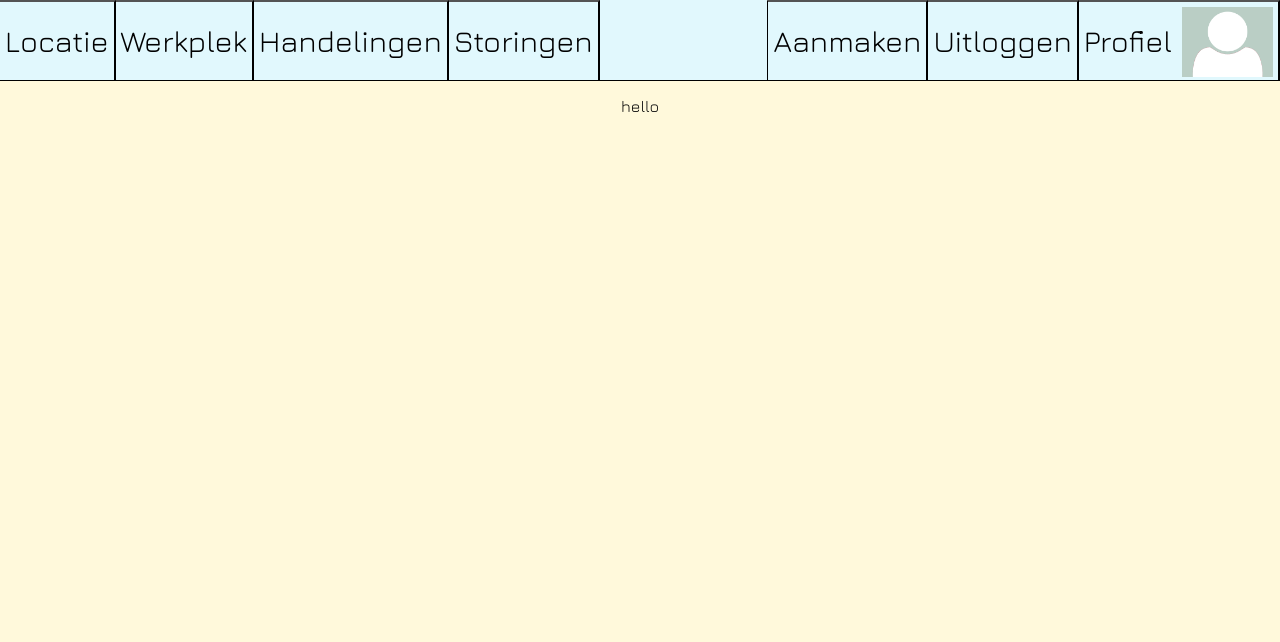
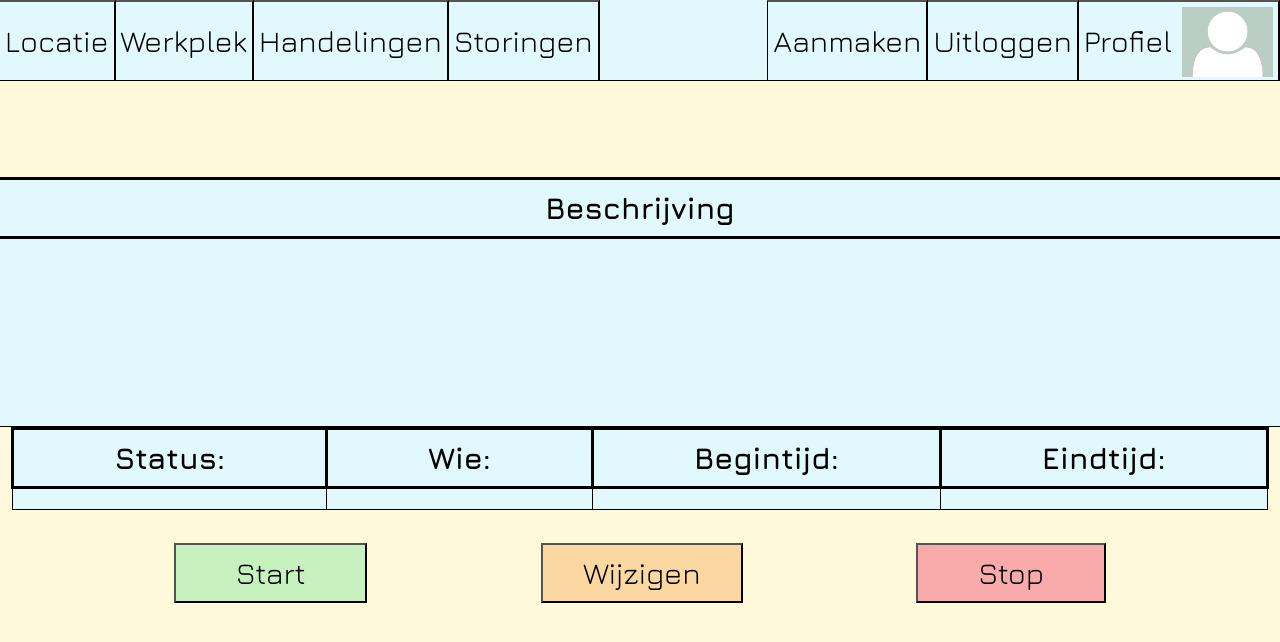
Before and after one commit to RaymondvdWal/logsysteem-frontend, a React (Create React App) app: page /operation/1 in a window 1280 px wide. Shown: the top 642 px of the page. Built offline with nearby package versions, Linux system fonts and the light colour scheme; no server answers; a web font is replaced by a local one.

Commit message:
Operation toegevoegd en functionaliteiten ingebouwd

```diff
--- a/src/App.js
+++ b/src/App.js
@@ -14,6 +14,7 @@ import CreateNewWorkstation from "./pages/CreateNewWorkstation/CreateNewWorkstat
 import CreateNew from "./pages/CreateNew/CreateNew";
 import CreateNewOperation from "./pages/CreateNewOperation/CreateNewOperation";
 import Operation from "./pages/Operation/Operation";
+import ManualUpdateOperation from "./pages/ManuelUpdateOperation/ManualUpdateOperation";
 
 function App() {
   return (
@@ -30,6 +31,7 @@ function App() {
             <Route path={"operation-overview/:id"} element={<OperationOverview/>}/>
             <Route path={"/operation/:id"} element={<Operation/>}/>
             <Route path={"/new-operation"} element={<CreateNewOperation/>}/>
+            <Route path={"/update-operation/:id"} element={<ManualUpdateOperation/>}/>
             <Route path={"malfunction-overview/:id"} element={<MalfunctionOverview/>}/>
             <Route path={"/create-new-account"} element={<CreateNewAccount/>}/>
             <Route path={"/profile"} element={<Profile/>}/>
--- /dev/null
+++ b/src/context/OperationContext.js
@@ -0,0 +1,35 @@
+import {createContext, useState} from "react";
+
+export const OperationContext = createContext(null);
+
+function OperationContextProvider({children}) {
+
+    const [operation, setOperation] = useState({
+        comment: null,
+        dateIndication: null,
+        device: null,
+        finishedBy: null,
+        id: null,
+        instruction: null,
+        name: null,
+        operationDone: null,
+        operationPickedUp: null,
+        pickedUpBy: null,
+        status: null,
+        timeIndication: null,
+        workstation: null,
+    })
+
+    const data = {
+        operation,
+        setOperation
+    }
+
+    return(
+        <OperationContext.Provider value={data}>
+            {children}
+        </OperationContext.Provider>
+    )
+}
+
+export default OperationContextProvider;
--- a/src/index.js
+++ b/src/index.js
@@ -7,6 +7,7 @@ import { BrowserRouter as Router } from 'react-router-dom';
 import AuthContextProvider from "./context/AuthContext";
 import LocationContextProvider, {LocationContext} from "./context/LocationContext";
 import WorkstationContextProvider from "./context/WorkstationContext";
+import OperationContextProvider from "./context/OperationContext";
 
 const root = ReactDOM.createRoot(document.getElementById('root'));
 root.render(
@@ -15,7 +16,9 @@ root.render(
         <AuthContextProvider>
             <WorkstationContextProvider>
                 <LocationContextProvider>
-                   <App />
+                    <OperationContextProvider>
+                        <App />
+                    </OperationContextProvider>
                 </LocationContextProvider>
             </WorkstationContextProvider>
         </AuthContextProvider>
--- /dev/null
+++ b/src/pages/ManuelUpdateOperation/ManualUpdateOperation.css
@@ -0,0 +1,23 @@
+
+.manual-update-operation {
+    display: flex;
+    flex-direction: column;
+    align-items: center;
+    justify-content: center;
+    height: 80vh;
+    gap: 50px;
+}
+
+.manual-update-operation input {
+    font-size: 30px;
+    font-family: 'Jura', sans-serif;
+    background-color: #E1F8FD;
+    text-align: center;
+}
+
+.manual-update-operation label {
+    font-size: 30px;
+    display: flex;
+    flex-direction: column;
+    gap: 5px;
+}
--- /dev/null
+++ b/src/pages/ManuelUpdateOperation/ManualUpdateOperation.js
@@ -0,0 +1,86 @@
+import "./ManualUpdateOperation.css"
+import Select from "../../components/Select";
+import {useForm} from "react-hook-form";
+import InputField from "../../components/InputField";
+import Button from "../../components/Button";
+import {useParams} from "react-router-dom";
+import axios from "axios";
+import {useContext} from "react";
+import {OperationContext} from "../../context/OperationContext";
+import {AuthContext} from "../../context/AuthContext";
+
+function ManualUpdateOperation() {
+    const {register, handleSubmit} = useForm()
+    const {id} = useParams()
+    const {operation, setOperation} = useContext(OperationContext)
+    const {auth: {user}} = useContext(AuthContext)
+
+    async function updateOperation(data) {
+        try {
+            const UPDATE_URL = `http://localhost:8080/operation/${id}`
+            const response = await axios.put(UPDATE_URL, {
+                ...operation,
+                status: data.status,
+                operationPickedUp: data.operationPickedUp,
+                operationDone: data.operationDone,
+                pickedUpBy: data.username,
+                finishedBy: data.username,
+            }, {
+                headers: {
+                    Authorization: `Bearer ${localStorage.getItem("token")}`,
+                }, responseType: "json"
+            })
+            console.log(response)
+        } catch (e) {
+            console.error("failed", e)
+        }
+
+    }
+
+    return (
+        <form onSubmit={handleSubmit(updateOperation)} className={"manual-update-operation"}>
+            <Select
+            register={register}
+            name={"status"}
+            option={
+                <>
+                    <option value={"ONGEDAAN"}>Ongedaan</option>
+                    <option value={"BEZIG"}>Bezig</option>
+                    <option value={"KLAAR"}>Klaar</option>
+                </>}
+            />
+
+            <InputField
+
+                register={register}
+                name={"operationPickedUp"}
+                type={"datetime-local"}
+                children={"starttijd:"}
+            />
+
+            <InputField
+                register={register}
+                name={"operationDone"}
+                type={"datetime-local"}
+                children={"eindtijd:"}
+            />
+
+            <InputField
+                register={register}
+                name={"username"}
+                type={"text"}
+                value={user.username}
+                editable={false}
+            />
+
+            <Button
+                buttonType={"submit"}
+            >
+                Verzenden
+            </Button>
+        </form>
+
+    )
+}
+
+export default ManualUpdateOperation
--- a/src/pages/Operation/Operation.css
+++ b/src/pages/Operation/Operation.css
@@ -0,0 +1,31 @@
+
+.table-container {
+    gap: 0;
+    height: 50vh;
+}
+
+.first-table {
+    padding: 10px 500px;
+    height: 250px;
+    width: 1300px;
+}
+
+.button-container-operation {
+    display: flex;
+    justify-content: space-evenly;
+}
+
+.start-button {
+    padding: 10px 60px;
+    background-color: #C7F2C0;
+}
+
+.change-button {
+    padding: 10px 40px;
+    background-color: #FBD7A1;
+}
+
+.stop-button {
+    padding: 10px 60px;
+    background-color: #F9AAAA;
+}
--- a/src/pages/Operation/Operation.js
+++ b/src/pages/Operation/Operation.js
@@ -1,10 +1,147 @@
 import "./Operation.css"
+import {useNavigate, useParams} from "react-router-dom";
+import axios from "axios";
+import {useContext, useEffect, useState} from "react";
+import Button from "../../components/Button";
+import {OperationContext} from "../../context/OperationContext";
 
 function Operation() {
+    const {id} = useParams()
+    const {operation, setOperation} = useContext(OperationContext)
+    const [startTime, setStartTime] = useState()
+    const [endTime, setEndTime] = useState()
+    const UPDATE_URL = `http://localhost:8080/operation/${id}`
+    const dayTime = new Date();
+    const dateTimeOptions ={
+        weekday: "short",
+        month: "long",
+        day: "numeric",
+        hour12: false,
+        hour: "numeric",
+        minute: "numeric",
+    }
+    const navigate = useNavigate();
+
+    useEffect(() => {
+        getOperation()
+    },[])
+
+    async function getOperation() {
+        try {
+            const GET_URL = `http://localhost:8080/operation/${id}`
+            const response = await axios.get(GET_URL, {
+                headers: {
+                    Authorization: `Bearer ${localStorage.getItem("token")}`,
+                }, responseType: "json"
+            })
+            console.log(response)
+            setOperation(response.data)
+            if (response.data.operationPickedUp != null) {
+                const startTime = new Date(response.data.operationPickedUp)
+                const convertedstartTime = startTime.toLocaleTimeString("nl-NL", dateTimeOptions)
+                console.log(startTime)
+                console.log(convertedstartTime)
+                setStartTime(convertedstartTime)
+
+            }
+            if (response.data.operationDone != null) {
+                const endTime = new Date(response.data.operationDone)
+                const convertedEndTime = endTime.toLocaleTimeString("nl-NL", dateTimeOptions)
+                setEndTime(convertedEndTime)
+            }
+        } catch (e) {
+            console.error("Failed", e)
+        }
+    }
+
+    async function startStopOperation(e) {
+        try {
+            const response = await axios.put(UPDATE_URL, {
+                ...operation,
+                status: e.target.value
+            }, {
+                headers: {
+                    Authorization: `Bearer ${localStorage.getItem("token")}`,
+                }, responseType: "json"
+            })
+            setOperation(response.data)
+            await getOperation()
+            console.log(response)
+        } catch (e) {
+            console.error("failed", e)
+        }
+    }
 
 
     return(
-        <p>hello</p>
+        <section className={"operation-section"}>
+
+            <h2>{operation.name}</h2>
+
+            <div className={"table-container"}>
+                <table className={"operation-table first-table"}>
+                    <thead className={"operation-inner-table"}>
+                    <tr>
+                        <th>Beschrijving</th>
+                    </tr>
+                    </thead>
+                    <tbody className={"operation-inner-table"}>
+                    <tr>
+                        <td>{operation.instruction}</td>
+                    </tr>
+                    </tbody>
+                </table>
+                <table className={"operation-table"}>
+                    <thead>
+                    <tr>
+                        <th>Status:</th>
+                        <th>Wie:</th>
+                        <th>Begintijd:</th>
+                        <th>Eindtijd:</th>
+                    </tr>
+                    </thead>
+
+                    <tbody>
+                    <tr>
+                        <td>{operation.status}</td>
+                        <td>{operation.finishedBy != null ? operation.pickedUpBy : operation.finishedBy}</td>
+                        <td>{startTime}</td>
+                        <td>{endTime}</td>
+                    </tr>
+                    </tbody>
+                </table>
+            </div>
+
+            <div className={"button-container-operation"}>
+                <Button
+                    className={"start-button"}
+                    buttonType={"onClick"}
+                    value={"BEZIG"}
+                    buttonOnClick={startStopOperation}
+                >
+                    Start
+                </Button>
+
+                <Button
+                    className={"change-button"}
+                    buttonType={"onClick"}
+                    buttonOnClick={() => {navigate(`/update-operation/${id}`)}}
+                >
+                    Wijzigen
+                </Button>
+
+                <Button
+                    className={"stop-button"}
+                    buttonType={"onClick"}
+                    value={"KLAAR"}
+                    buttonOnClick={startStopOperation}
+                >
+                    Stop
+                </Button>
+            </div>
+
+
+        </section>
     )
 }
 
```
Also changed, not shown: src/pages/CreateNewOperation/CreateNewOperation.js (+9 -6 lines).
